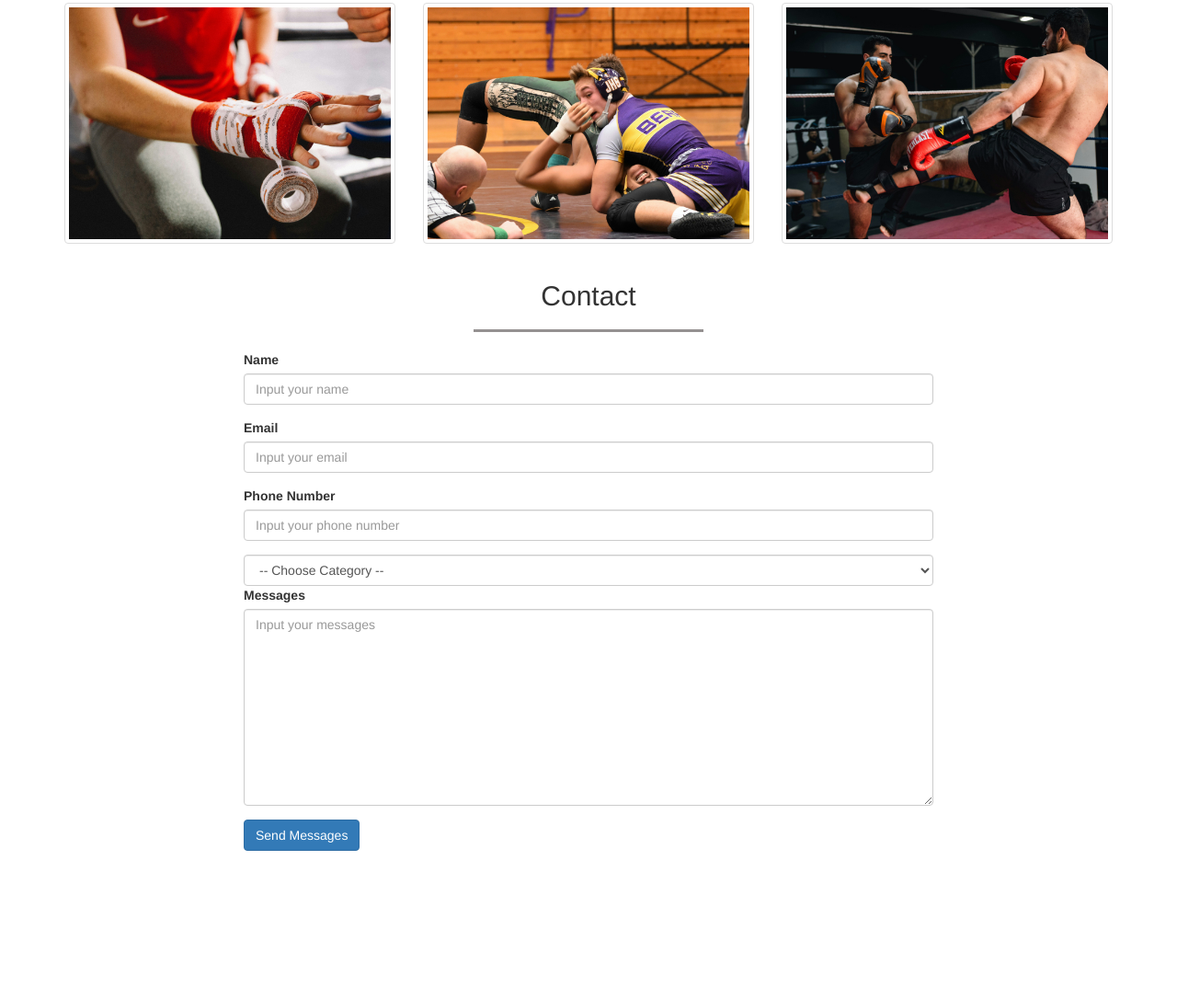
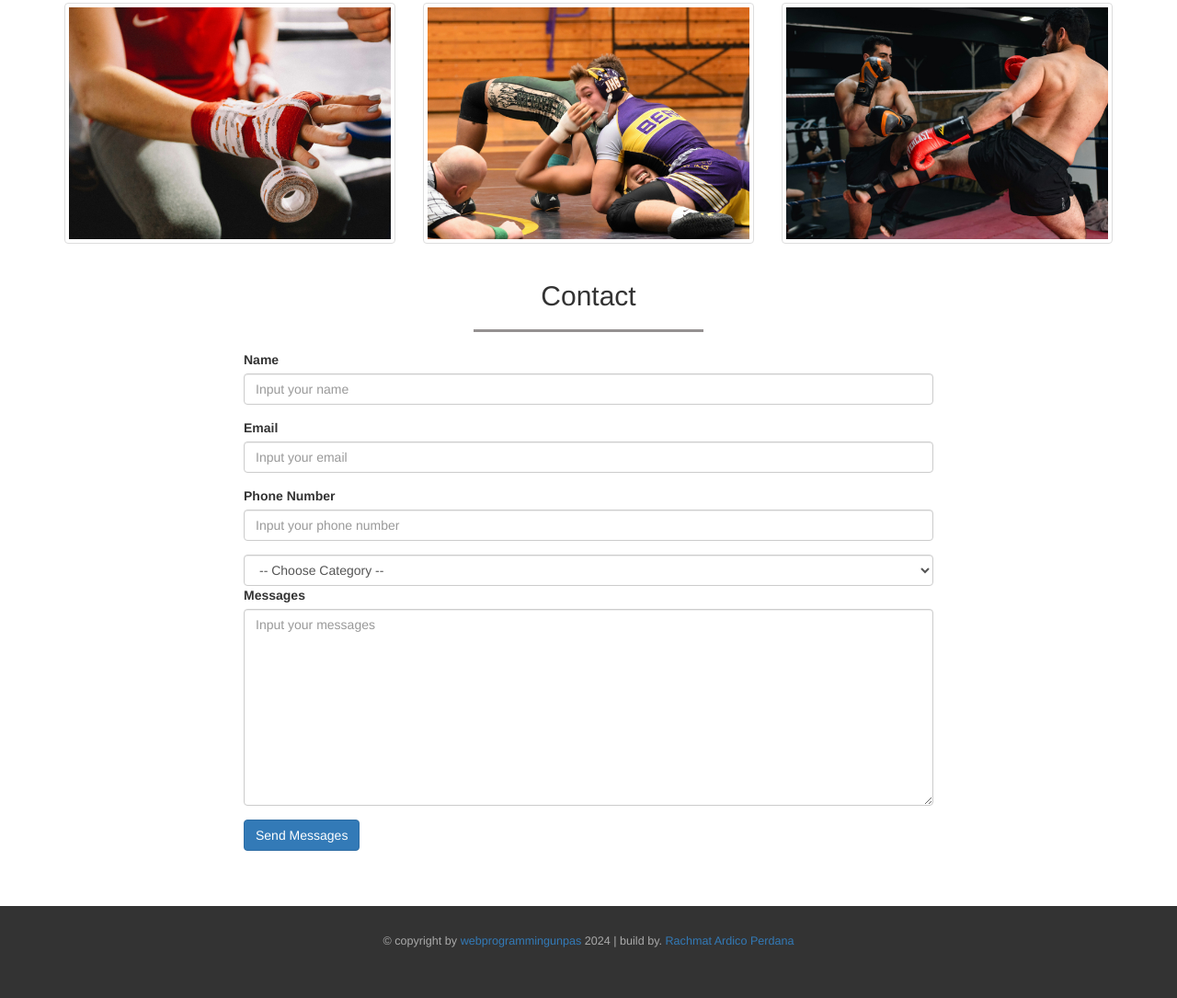
Before and after one commit to rachmatardico/css-practice, a plain HTML site: page portfolio/index.html in a window 1280 px wide. Shown: the part 1196-2281 px from the top of the page at 92% size. Before the commit the page ends 2121 px from the top, so only its background shows below. Drawn offline with nearby package versions, Linux system fonts and the light colour scheme.

Commit message:
Menambahkan footer

```diff
--- a/portfolio/css/style.css
+++ b/portfolio/css/style.css
@@ -1,3 +1,11 @@
+html {
+    position: relative;
+}
+
+body {
+    margin-bottom: 100px;
+}
+
 .jumbotron img{
     width: 200px;
     border: 5px solid #959191;
@@ -11,3 +19,22 @@ hr {
 section{
     min-height: 350px;
 }
+
+.contact {
+    min-height: 700px;
+}
+
+footer {
+    position: absolute;
+    width: 100%;
+    height: 100px;
+    bottom: 0;
+    background-color: #333;
+    padding-top: 30px;
+    box-sizing: border-box;
+}
+
+footer p {
+    color: #aaa;
+    font-size: .9em;
+}
--- a/portfolio/index.html
+++ b/portfolio/index.html
@@ -148,6 +148,18 @@
         </div>
     </section>
     <!-- Akhir Contact -->
+
+    <!-- Footer -->
+    <footer>
+        <div class="container">
+            <div class="row">
+                <div class="col-sm-12 text-center">
+                    <p>&copy; copyright by <a href="https://youtube.com/webprogrammingunpas">webprogrammingunpas</a> 2024 | build by. <a href="https://twitter.com/0xmtt">Rachmat Ardico Perdana</a></p>
+                </div>
+            </div>
+        </div>
+    </footer>
+    <!-- Akhir Footer -->
     <script src="https://cdn.jsdelivr.net/npm/bootstrap@3.3.7/dist/js/bootstrap.min.js" integrity="sha384-Tc5IQib027qvyjSMfHjOMaLkfuWVxZxUPnCJA7l2mCWNIpG9mGCD8wGNIcPD7Txa" crossorigin="anonymous"></script>
   </body>
 </html>
```
